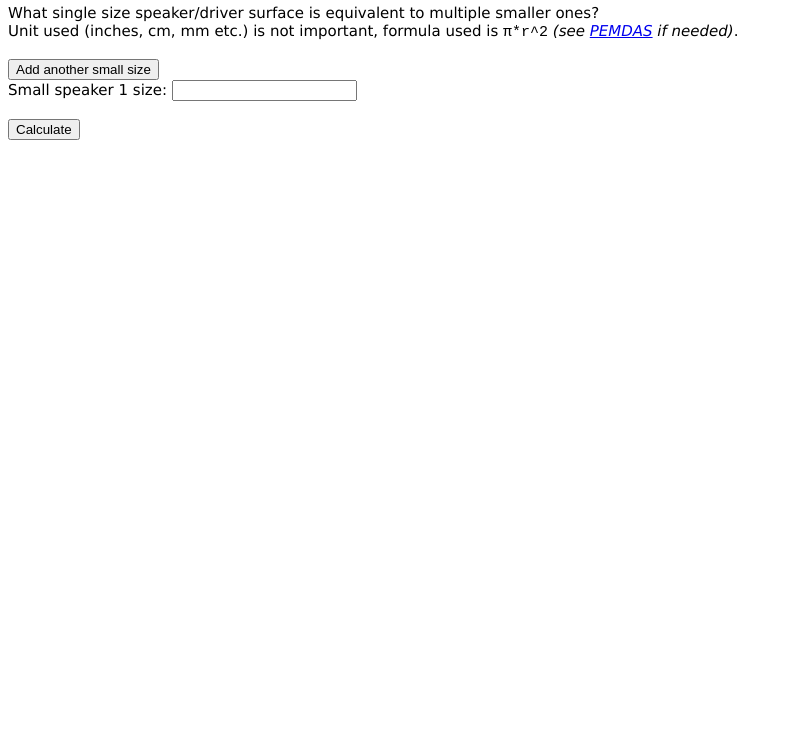
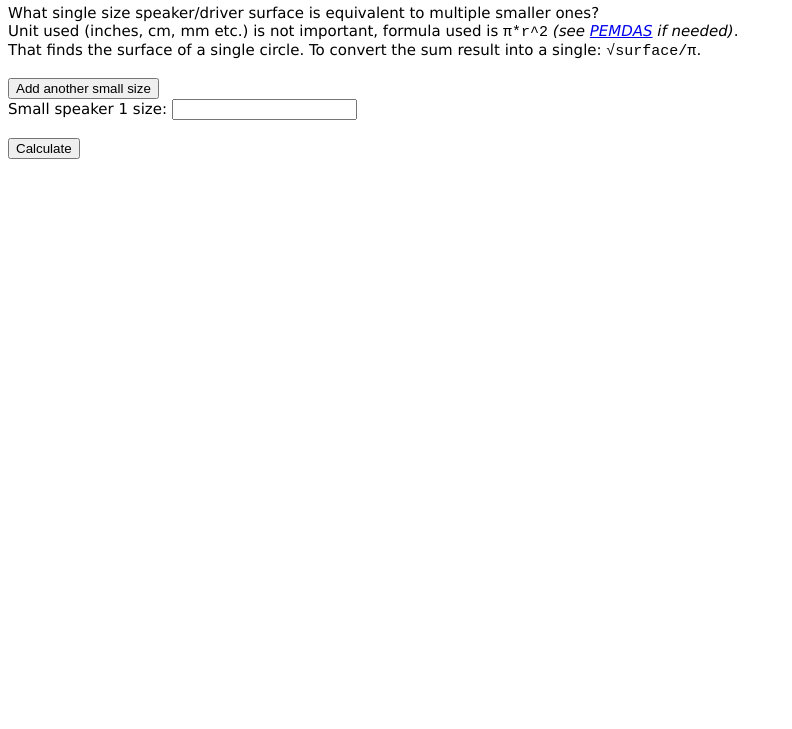
Before and after one commit to djnedrelid/diverse-verktoy, a plain HTML site: page speaker_surface_calc/index.html in a window 1280 px wide. Shown: the part 71-800 px from the top of the page, without its empty margins (0-792 px from the left). Drawn offline with Linux system fonts and the light colour scheme.

Commit message:
Oppdatering

```diff
--- a/speaker_surface_calc/index.html
+++ b/speaker_surface_calc/index.html
@@ -12,7 +12,8 @@ BODY {font-family: verdana; font-size: 15px;}
 <h1>Speaker surface area calculator</h1>
 
 What single size speaker/driver surface is equivalent to multiple smaller ones?<br>
-Unit used (inches, cm, mm etc.) is not important, formula used is <code>&pi;*r^2</code> <em>(see <a href="https://en.wikipedia.org/wiki/Order_of_operations" target="_blank">PEMDAS</a> if needed)</em>.<br><br>
+Unit used (inches, cm, mm etc.) is not important, formula used is <code>&pi;*r^2</code> <em>(see <a href="https://en.wikipedia.org/wiki/Order_of_operations" target="_blank">PEMDAS</a> if needed)</em>.<br>
+That finds the surface of a single circle. To convert the sum result into a single: <code>&Sqrt;surface/&pi;</code>.<br><br>
 
 <input type="button" onclick="add()" value="Add another small size"><br>
 <div id="small_sizes">
```
